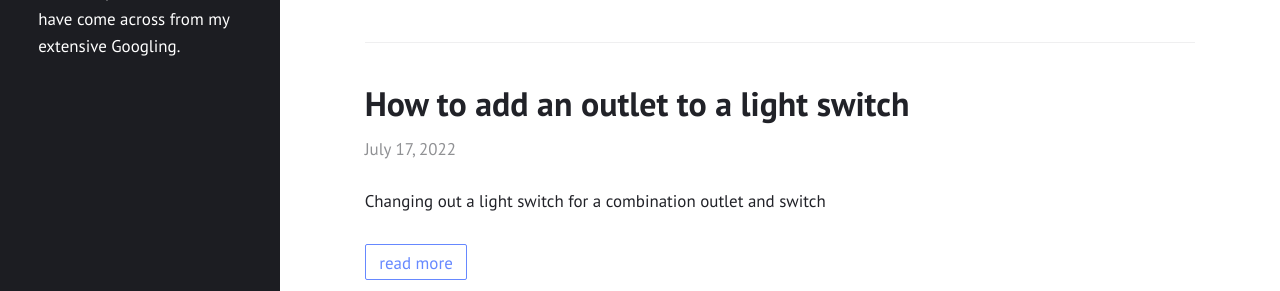
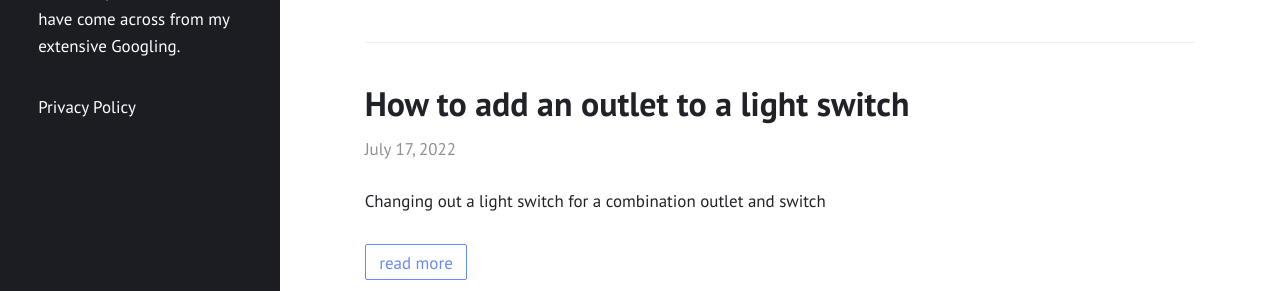
Before and after one commit to andrewfang/blog, a Jekyll site: the page built from index.html, in a window 1280 px wide. Shown: the part 525-816 px from the top of the page. Built offline with Jekyll 4.4.1, drawn with Linux system fonts in a browser that asks for light colours.

Commit message:
Add link to privacy policy

```diff
--- a/_includes/sidebar.html
+++ b/_includes/sidebar.html
@@ -23,4 +23,6 @@
   {%- endfor -%}
   </nav>
   <div class="description">{{ site.description }}</div>
+
+  <a href="https://andrewbfang.com/privacyPolicy.html">Privacy Policy</a>
 </aside>
--- a/_layouts/default.html
+++ b/_layouts/default.html
@@ -44,6 +44,7 @@
 <footer>
   <div>{{ site.description | default: site.title }}</div>
   {% include menu.html menu=site.external %}
+  <a href="https://andrewbfang.com/privacyPolicy.html">Privacy Policy</a>
 </footer>
 {% endif %}
 
```
